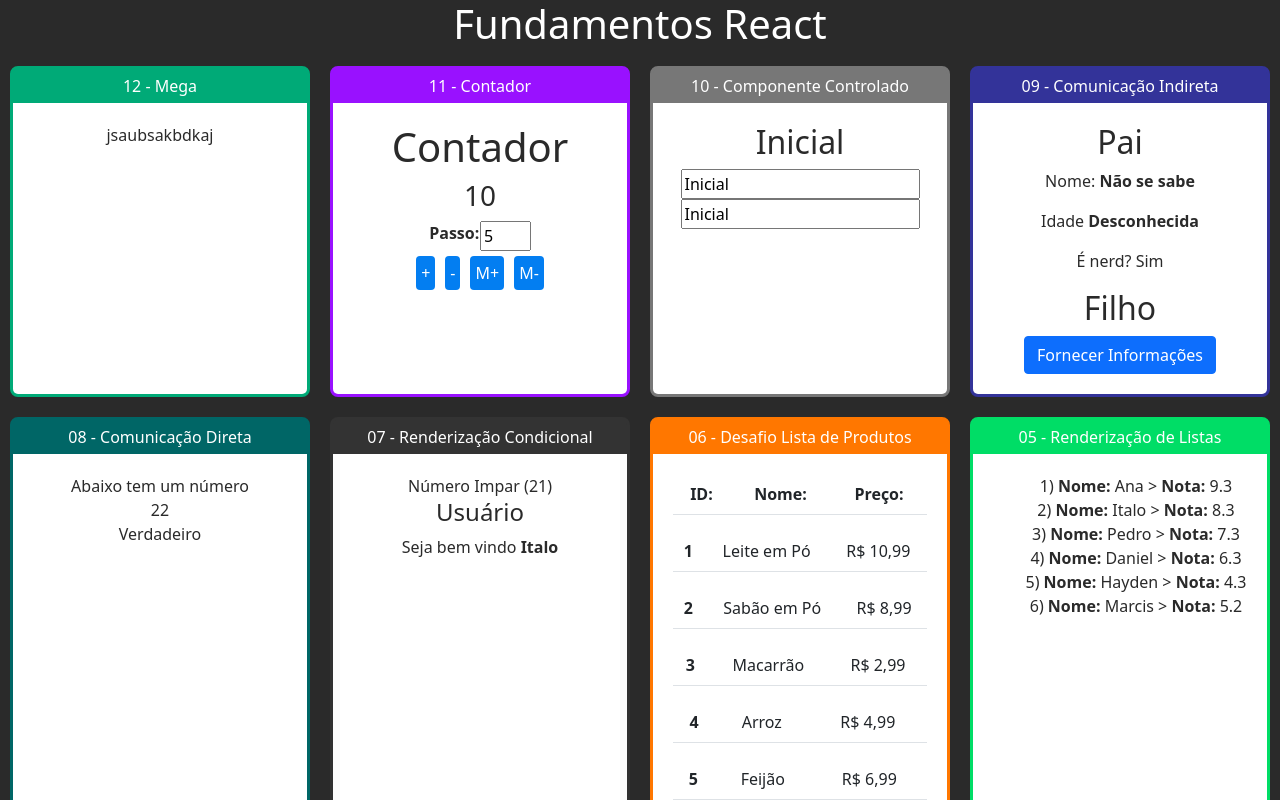
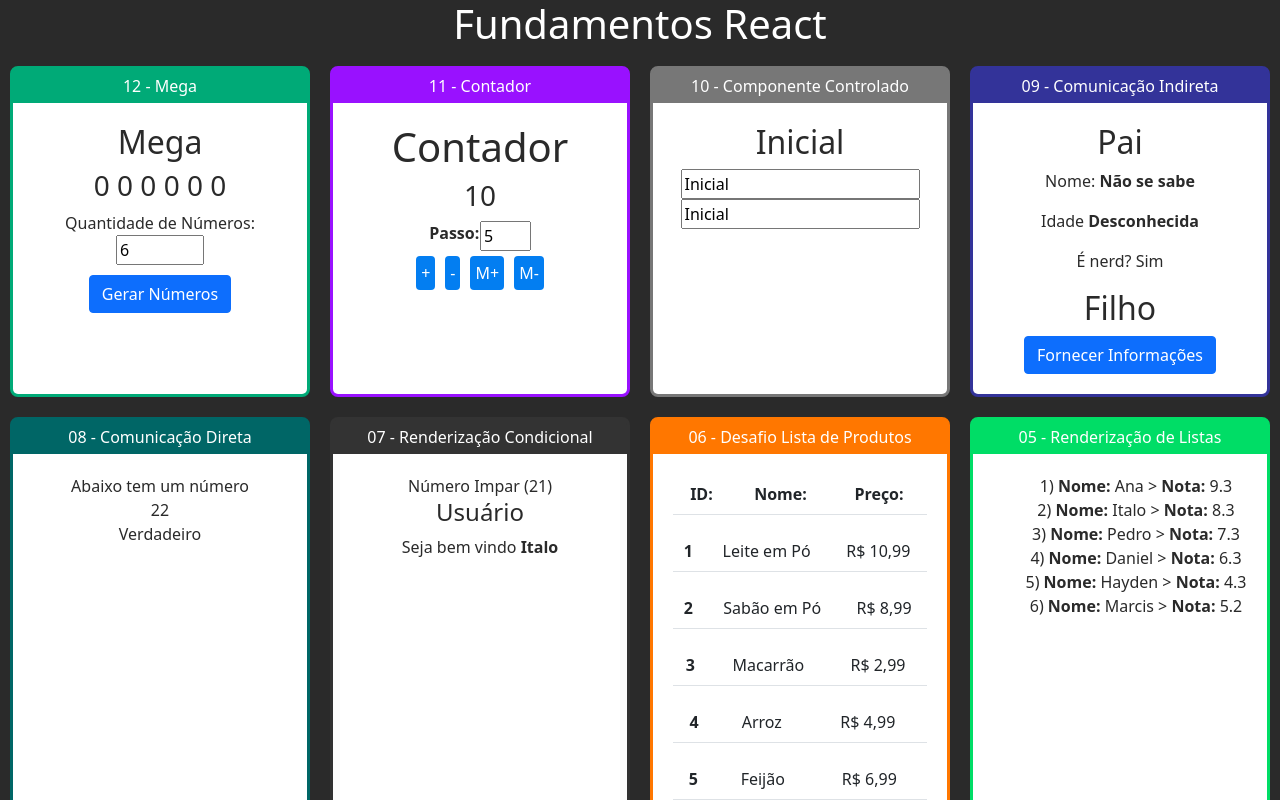
Before and after one commit to italoknd/Curso-REACT-JS, a React (Create React App) app in the folder fundamentos-react/: page / in a window 1280 px wide. Shown: the top 800 px of the page. Built offline with nearby package versions, Linux system fonts and the light colour scheme.

Commit message:
desafio mega sena concluido

```diff
--- a/fundamentos-react/src/components/mega/Mega.jsx
+++ b/fundamentos-react/src/components/mega/Mega.jsx
@@ -1,9 +1,57 @@
-import React from "react";
+import React, { useState } from 'react'
 
 export default function Mega(props) {
-  return(
+  function gerarNumeros(qtde) {
+    const numeros = Array(qtde)
+      .fill(0)
+      .reduce(nums => {
+        const novoNumero = gerarNumeroNaoContido(1, 60, nums)
+        return [...nums, novoNumero]
+      }, [])
+      .sort((n1, n2) => n1 - n2)
+
+    return numeros
+  }
+
+  function gerarNumeroNaoContido(min, max, array) {
+    const random = parseInt(Math.random() * (max - min) + min)
+
+    return array.includes(random)
+      ? gerarNumeroNaoContido(min, max, array)
+      : random
+  }
+
+  const numerosIniciais = Array(props.qtde || 6).fill(0)
+  const [numeros, setNumeros] = useState(numerosIniciais)
+  const [qtde, setQtde] = useState(props.qtde || 6)
+
+  return (
     <div>
-      jsaubsakbdkaj
+      <h2>Mega</h2>
+      <h3>{numeros.join(' ')}</h3>
+      <div>
+        <label htmlFor="">Quantidade de Números: </label>
+        <br />
+        <input
+          type="number"
+          min="6"
+          max="14"
+          value={qtde}
+          onChange={_ => {
+            setQtde(+_.target.value)
+            setNumeros(gerarNumeros(+_.target.value))
+          }}
+        />
+      </div>
+      <button
+        onClick={_ => setNumeros(gerarNumeros(qtde))}
+        className="btn btn-primary"
+        style={{
+          marginTop: '.6em'
+        }}
+      >
+        Gerar Números
+      </button>
     </div>
   )
 }
--- a/fundamentos-react/src/components/mega/gerarNumero.js
+++ /dev/null
@@ -1,3 +0,0 @@
-function gerarNumero(numeros){
-  return
-}
```
